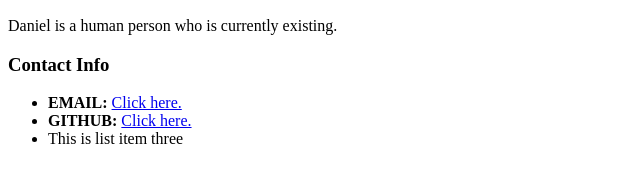
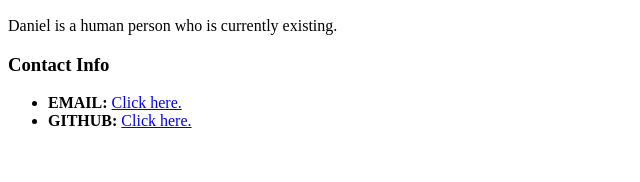
Before and after one commit to JasperJackalope/first-day-repo, a plain HTML site: page index.html in a window 1280 px wide. Shown: the part 430-612 px from the top of the page, without its empty margins (0-640 px from the left). Drawn offline with Linux system fonts and the light colour scheme.

Commit message:
Updated List

```diff
--- a/index.html
+++ b/index.html
@@ -28,7 +28,6 @@
        <ul>
         <li><strong>EMAIL:</strong> <a href="mailto:dboddicker@gmail.com">Click here.</a></li>
         <li><strong>GITHUB:</strong> <a href=https://github.com/JasperJackalope>Click here.</a></li>
-        <li>This is list item three</li>
       </ul>
 
     </section>
```
